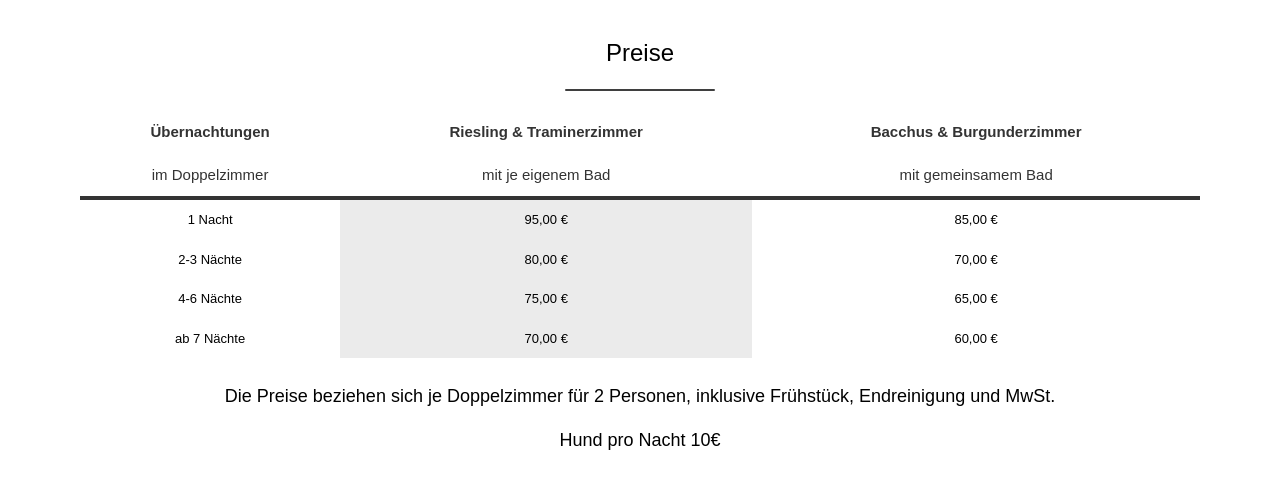
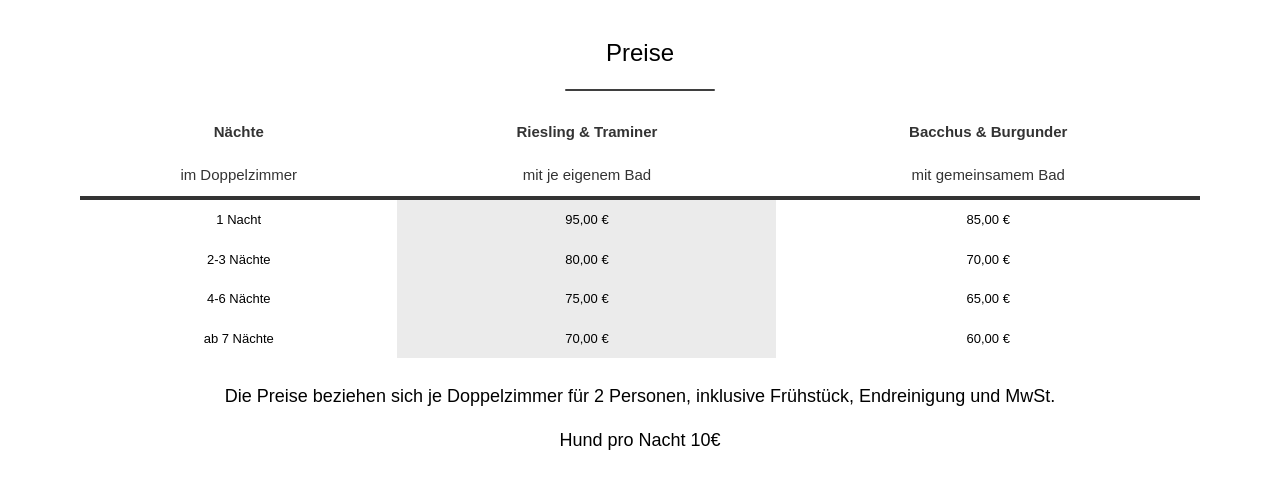
Before and after one commit to jonaeku/weingutHerty, an Astro site: page /gaestehaus in a window 1280 px wide. Shown: the part 991-1482 px from the top of the page. Built offline with nearby package versions, Linux system fonts and the light colour scheme; Astro itself is replaced by a stand-in of ours; a web font is replaced by a local one.

Commit message:
Update table

```diff
--- a/src/pages/gaestehaus.astro
+++ b/src/pages/gaestehaus.astro
@@ -63,12 +63,12 @@ import Layout from "../layouts/Layout.astro";
         <h1 class="text-center text-xl lg:text-2xl">Preise</h1>
         <hr />
 
-        <table class="greyGridTable">
+        <table class="greyGridTable relative">
             <thead>
                 <tr>
-                    <th class="table-head">Übernachtungen</th>
-                    <th>Riesling & Traminerzimmer</th>
-                    <th>Bacchus & Burgunderzimmer</th>
+                    <th class="table-head">Nächte</th>
+                    <th>Riesling & Traminer</th>
+                    <th>Bacchus & Burgunder</th>
                 </tr>
                 <tr>
                     <th style="font-weight: 300;">im Doppelzimmer</th>
```
